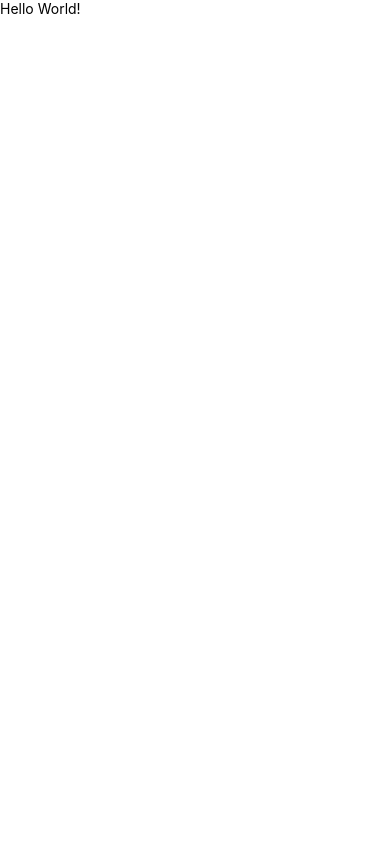
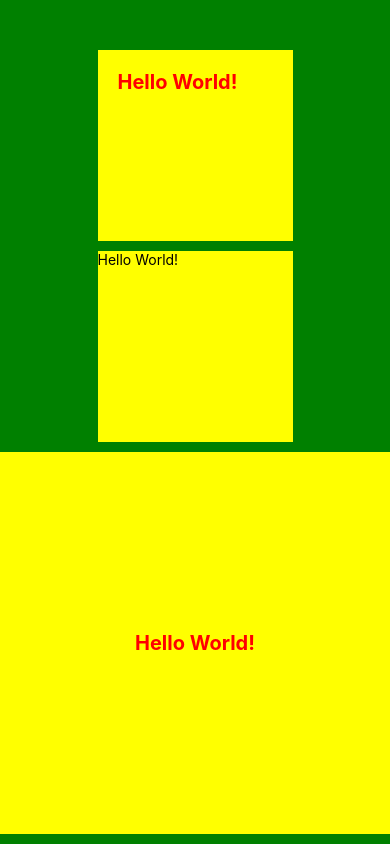
Before and after one commit to MinwooJJ/react-native, a React Native app in the folder react_native_01/: screen / in a window 390 px wide. Built offline with nearby package versions, Linux system fonts and the light colour scheme.

Commit message:
Add: styles for react-native

```diff
--- a/react_native_01/App.js
+++ b/react_native_01/App.js
@@ -7,14 +7,52 @@
  */
 
 import React from 'react';
-import {View, Text} from 'react-native';
+import {View, Text, StyleSheet} from 'react-native';
 
 function App() {
   return (
-    <View>
-      <Text>Hello World!</Text>
+    <View style={styles.mainView}>
+      <View style={styles.subView}>
+        <Text style={styles.mainText}>Hello World!</Text>
+      </View>
+      <View style={styles.subView}>
+        <Text>Hello World!</Text>
+      </View>
+      <View style={styles.anotherSubView}>
+        <Text style={styles.mainText}>Hello World!</Text>
+      </View>
     </View>
   );
 }
 
+const styles = StyleSheet.create({
+  mainView: {
+    flex: 1,
+    backgroundColor: 'green',
+    paddingTop: 50,
+    alignItems: 'center',
+    justifyContent: 'center',
+  },
+  subView: {
+    flex: 1,
+    backgroundColor: 'yellow',
+    marginBottom: 10,
+    width: '50%',
+  },
+  anotherSubView: {
+    flex: 2,
+    backgroundColor: 'yellow',
+    marginBottom: 10,
+    width: '100%',
+    alignItems: 'center',
+    justifyContent: 'center',
+  },
+  mainText: {
+    fontSize: 20,
+    fontWeight: 'bold',
+    color: 'red',
+    padding: 20,
+  },
+});
+
 export default App;
```
